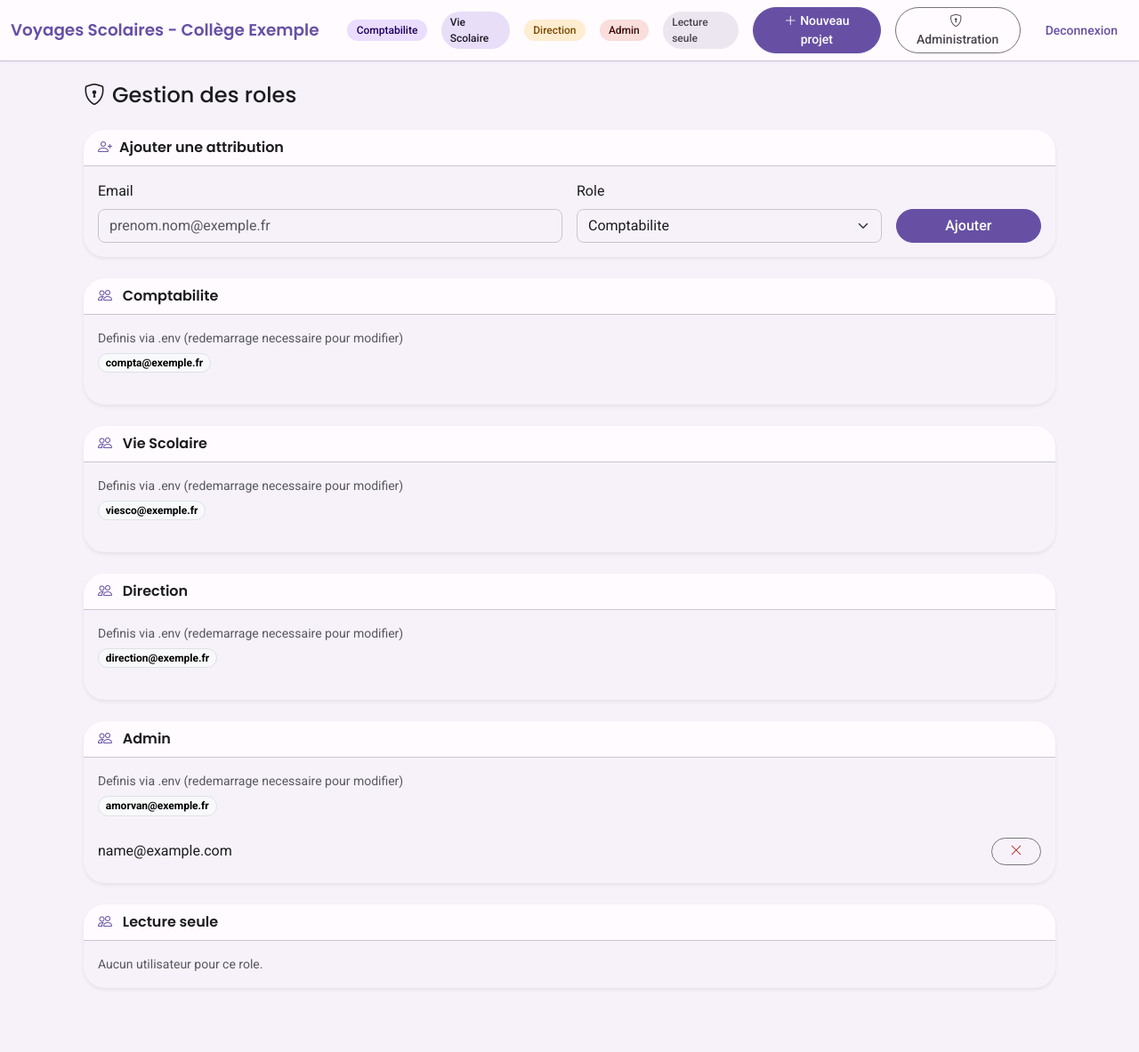
After one commit to AxelM35/fiche-projet-app, a Spring Boot app: page /admin/roles in a window 1280 px wide. The commit adds this page. Shown: the whole page at 89% size. Run offline with Spring Boot 4, Linux system fonts and the light colour scheme; the visitor is signed in with stand-in values (Sample User, id 1); tables that the repository leaves empty hold one stand-in row (values such as "Sample post"); some of the project's set-up classes (security, data sources, template engines, error pages and the like) are left out, and stand-ins take their place; some libraries are stand-ins or nearby versions.

Commit message:
Ajoute le dashboard Admin de gestion des roles
Premiere brique du chantier "Dashboard Admin" du cahier des charges :
un ROLE_ADMIN peut desormais attribuer/retirer des roles (COMPTA,
VIESCO, DIRECTION, ADMIN, LECTURE_SEULE) par email directement depuis
l'application, sans redemarrage.

- Nouvelle table role_attributions (migration Flyway V2), entite
  RoleAttribution, RoleAttributionRepository.
- RoleAdminService : ajouter()/retirer() reserves a ROLE_ADMIN
  (@PreAuthorize), listerParRole() pour l'affichage.
- CustomOAuth2UserService vérifie desormais l'union de deux sources
  pour chaque role : les listes .env (RolesProperties, inchangees) et
  les attributions en base. La base s'ajoute toujours aux listes .env,
  ne les remplace jamais - ROLES_ADMIN reste donc un filet de securite
  contre un verrouillage total en cas d'erreur de manipulation dans le
  dashboard admin (decision prise avec l'utilisateur).
- AdminController (/admin/roles) : reserve a ROLE_ADMIN y compris cote
  controleur (pas seulement service), car cette page expose la liste
  des emails par role, contrairement au reste de l'appli ou les
  donnees des dossiers sont volontairement ouvertes a tout utilisateur
  authentifie.
- admin-roles.html : une carte par role, listant separement les emails
  .env (lecture seule, badge "defini via .env") et les attributions en
  base (avec bouton de suppression), plus un formulaire d'ajout.
- Lien "Administration" dans la navbar, visible a ROLE_ADMIN.
- GlobalModelAttributes (@ControllerAdvice) : utilisateurConnecte
  centralise pour tous les controleurs (evite de le dupliquer dans
  AdminController), retire de ProjetController.

Tests : RoleAdminServiceTest (application du @PreAuthorize, normalisation
et deduplication des emails) et AdminControllerTest (acces reserve a
ROLE_ADMIN au niveau HTTP).

Reste a faire sur ce chantier (voir cahier des charges) : suppression/
archivage de projet par l'admin, autres fonctions a discuter.

```diff
--- /dev/null
+++ b/src/main/java/fr/ficheprojet/voyages/web/AdminController.java
@@ -0,0 +1,80 @@
+package fr.ficheprojet.voyages.web;
+
+import fr.ficheprojet.voyages.config.RolesProperties;
+import fr.ficheprojet.voyages.dto.RoleAttributionFormDTO;
+import fr.ficheprojet.voyages.model.RoleMetier;
+import fr.ficheprojet.voyages.service.RoleAdminService;
+import jakarta.validation.Valid;
+import lombok.RequiredArgsConstructor;
+import org.springframework.security.access.prepost.PreAuthorize;
+import org.springframework.stereotype.Controller;
+import org.springframework.ui.Model;
+import org.springframework.validation.BindingResult;
+import org.springframework.web.bind.annotation.GetMapping;
+import org.springframework.web.bind.annotation.ModelAttribute;
+import org.springframework.web.bind.annotation.PathVariable;
+import org.springframework.web.bind.annotation.PostMapping;
+import org.springframework.web.servlet.mvc.support.RedirectAttributes;
+
+import java.util.EnumMap;
+import java.util.List;
+import java.util.Map;
+
+/**
+ * Dashboard admin : gestion des attributions de roles. Reserve a ROLE_ADMIN
+ * au niveau du controleur (et non seulement du service) car il expose la
+ * liste des emails par role a toute personne qui en devinerait l'URL,
+ * contrairement au reste de l'application ou les donnees des dossiers sont
+ * volontairement consultables par tout utilisateur authentifie.
+ */
+@Controller
+@RequiredArgsConstructor
+@PreAuthorize("hasRole('ADMIN')")
+public class AdminController {
+
+    private final RoleAdminService roleAdminService;
+    private final RolesProperties rolesProperties;
+
+    @GetMapping("/admin/roles")
+    public String rolesAdmin(Model model) {
+        model.addAttribute("attributionsParRole", roleAdminService.listerParRole());
+        model.addAttribute("emailsEnvParRole", emailsEnvParRole());
+        model.addAttribute("nouvelleAttribution", new RoleAttributionFormDTO());
+        model.addAttribute("roles", RoleMetier.values());
+        return "admin-roles";
+    }
+
+    @PostMapping("/admin/roles")
+    public String ajouterAttribution(@Valid @ModelAttribute("nouvelleAttribution") RoleAttributionFormDTO dto,
+                                      BindingResult bindingResult, Model model,
+                                      RedirectAttributes redirectAttributes) {
+        if (bindingResult.hasErrors()) {
+            model.addAttribute("attributionsParRole", roleAdminService.listerParRole());
+            model.addAttribute("emailsEnvParRole", emailsEnvParRole());
+            model.addAttribute("roles", RoleMetier.values());
+            return "admin-roles";
+        }
+
+        roleAdminService.ajouter(dto.getEmail(), dto.getRole());
+        redirectAttributes.addFlashAttribute("messageSucces",
+                dto.getEmail() + " a bien recu le role " + dto.getRole() + ".");
+        return "redirect:/admin/roles";
+    }
+
+    @PostMapping("/admin/roles/{id}/supprimer")
+    public String retirerAttribution(@PathVariable Long id, RedirectAttributes redirectAttributes) {
+        roleAdminService.retirer(id);
+        redirectAttributes.addFlashAttribute("messageSucces", "L'attribution de role a ete retiree.");
+        return "redirect:/admin/roles";
+    }
+
+    private Map<RoleMetier, List<String>> emailsEnvParRole() {
+        Map<RoleMetier, List<String>> parRole = new EnumMap<>(RoleMetier.class);
+        parRole.put(RoleMetier.COMPTA, rolesProperties.getCompta());
+        parRole.put(RoleMetier.VIESCO, rolesProperties.getViesco());
+        parRole.put(RoleMetier.DIRECTION, rolesProperties.getDirection());
+        parRole.put(RoleMetier.ADMIN, rolesProperties.getAdmin());
+        parRole.put(RoleMetier.LECTURE_SEULE, rolesProperties.getLectureSeule());
+        return parRole;
+    }
+}
--- /dev/null
+++ b/src/main/resources/templates/admin-roles.html
@@ -0,0 +1,93 @@
+<!DOCTYPE html>
+<html lang="fr" xmlns:th="http://www.thymeleaf.org" xmlns:sec="http://www.thymeleaf.org/extras/spring-security">
+<head>
+    <meta charset="UTF-8">
+    <meta name="viewport" content="width=device-width, initial-scale=1">
+    <title>Gestion des roles - Voyages Scolaires</title>
+    <link href="https://cdn.jsdelivr.net/npm/bootstrap@5.3.3/dist/css/bootstrap.min.css" rel="stylesheet">
+    <link href="https://cdn.jsdelivr.net/npm/bootstrap-icons@1.11.3/font/bootstrap-icons.min.css" rel="stylesheet">
+    <link rel="preconnect" href="https://fonts.googleapis.com">
+    <link rel="preconnect" href="https://fonts.gstatic.com" crossorigin>
+    <link href="https://fonts.googleapis.com/css2?family=Poppins:wght@500;600;700&family=Roboto:wght@400;500;700&display=swap" rel="stylesheet">
+    <link th:href="@{/css/style.css}" rel="stylesheet">
+</head>
+<body>
+
+<nav th:replace="~{fragments/navbar :: navbar}"></nav>
+
+<div class="container px-4" style="padding-bottom: 3rem;">
+
+    <div class="alert alert-success alert-dismissible fade show" role="alert"
+         th:if="${messageSucces}" th:text="${messageSucces}">
+        <button type="button" class="btn-close" data-bs-dismiss="alert"></button>
+    </div>
+
+    <h1 class="h4 mb-4"><i class="bi bi-shield-lock me-2"></i>Gestion des roles</h1>
+
+    <!-- Carte : ajouter une attribution -->
+    <div class="card carte-formulaire shadow-sm">
+        <div class="card-header fw-semibold"><i class="bi bi-person-plus me-2"></i>Ajouter une attribution</div>
+        <div class="card-body">
+            <form th:action="@{/admin/roles}" th:object="${nouvelleAttribution}" method="post" class="row g-3 align-items-end">
+                <div class="col-md-6">
+                    <label class="form-label" for="email">Email</label>
+                    <input type="email" class="form-control" id="email" th:field="*{email}"
+                           th:classappend="${#fields.hasErrors('email')} ? 'is-invalid'" placeholder="prenom.nom@exemple.fr">
+                    <div class="invalid-feedback" th:if="${#fields.hasErrors('email')}" th:errors="*{email}"></div>
+                </div>
+                <div class="col-md-4">
+                    <label class="form-label" for="role">Role</label>
+                    <select class="form-select" id="role" th:field="*{role}"
+                            th:classappend="${#fields.hasErrors('role')} ? 'is-invalid'">
+                        <option th:each="role : ${roles}" th:value="${role}" th:switch="${role.name()}">
+                            <th:block th:case="'COMPTA'">Comptabilite</th:block>
+                            <th:block th:case="'VIESCO'">Vie Scolaire</th:block>
+                            <th:block th:case="'DIRECTION'">Direction</th:block>
+                            <th:block th:case="'ADMIN'">Admin</th:block>
+                            <th:block th:case="'LECTURE_SEULE'">Lecture seule</th:block>
+                        </option>
+                    </select>
+                    <div class="invalid-feedback" th:if="${#fields.hasErrors('role')}" th:errors="*{role}"></div>
+                </div>
+                <div class="col-md-2">
+                    <button type="submit" class="btn btn-primary w-100">Ajouter</button>
+                </div>
+            </form>
+        </div>
+    </div>
+
+    <!-- Une carte par role -->
+    <div class="card carte-formulaire shadow-sm" th:each="role : ${roles}">
+        <div class="card-header fw-semibold" th:switch="${role.name()}">
+            <i class="bi bi-people me-2"></i>
+            <th:block th:case="'COMPTA'">Comptabilite</th:block>
+            <th:block th:case="'VIESCO'">Vie Scolaire</th:block>
+            <th:block th:case="'DIRECTION'">Direction</th:block>
+            <th:block th:case="'ADMIN'">Admin</th:block>
+            <th:block th:case="'LECTURE_SEULE'">Lecture seule</th:block>
+        </div>
+        <div class="card-body">
+            <div th:if="${not #lists.isEmpty(emailsEnvParRole.get(role))}" class="mb-3">
+                <div class="text-muted small mb-1">Definis via .env (redemarrage necessaire pour modifier)</div>
+                <span class="badge text-bg-light border me-1 mb-1" th:each="email : ${emailsEnvParRole.get(role)}" th:text="${email}">email</span>
+            </div>
+
+            <div th:if="${#lists.isEmpty(attributionsParRole.get(role)) and #lists.isEmpty(emailsEnvParRole.get(role))}" class="text-muted small">
+                Aucun utilisateur pour ce role.
+            </div>
+
+            <ul class="list-unstyled mb-0" th:unless="${#lists.isEmpty(attributionsParRole.get(role))}">
+                <li th:each="attribution : ${attributionsParRole.get(role)}" class="d-flex justify-content-between align-items-center py-1">
+                    <span th:text="${attribution.email}">email</span>
+                    <form th:action="@{/admin/roles/{id}/supprimer(id=${attribution.id})}" method="post" class="d-inline">
+                        <button type="submit" class="btn btn-sm btn-outline-danger"><i class="bi bi-x-lg"></i></button>
+                    </form>
+                </li>
+            </ul>
+        </div>
+    </div>
+</div>
+
+<script src="https://cdn.jsdelivr.net/npm/bootstrap@5.3.3/dist/js/bootstrap.bundle.min.js"></script>
+</body>
+</html>
--- a/src/main/resources/templates/fragments/navbar.html
+++ b/src/main/resources/templates/fragments/navbar.html
@@ -12,6 +12,7 @@
             <span class="chip-role chip-role-admin" sec:authorize="hasRole('ADMIN')">Admin</span>
             <span class="chip-role chip-role-lecture-seule" sec:authorize="hasRole('LECTURE_SEULE')">Lecture seule</span>
             <a class="btn btn-primary btn-sm" sec:authorize="hasRole('PROF')" th:href="@{/projets/nouveau}"><i class="bi bi-plus-lg me-1"></i>Nouveau projet</a>
+            <a class="btn btn-outline-secondary btn-sm" sec:authorize="hasRole('ADMIN')" th:href="@{/admin/roles}"><i class="bi bi-shield-lock me-1"></i>Administration</a>
             <form th:action="@{/logout}" method="post" class="mb-0">
                 <button type="submit" class="btn btn-text btn-sm">Deconnexion</button>
             </form>
```
Also changed, not shown: docs/CAHIER_DES_CHARGES.md (+3 -0 lines), src/main/java/fr/ficheprojet/voyages/dto/RoleAttributionFormDTO.java (added, +20 -0 lines), src/main/java/fr/ficheprojet/voyages/model/RoleAttribution.java (added, +51 -0 lines), src/main/java/fr/ficheprojet/voyages/model/RoleMetier.java (added, +15 -0 lines), src/main/java/fr/ficheprojet/voyages/repository/RoleAttributionRepository.java (added, +14 -0 lines), src/main/java/fr/ficheprojet/voyages/security/CustomOAuth2UserService.java (+21 -8 lines), src/main/java/fr/ficheprojet/voyages/service/RoleAdminService.java (added, +54 -0 lines), src/main/java/fr/ficheprojet/voyages/web/GlobalModelAttributes.java (added, +19 -0 lines), src/main/java/fr/ficheprojet/voyages/web/ProjetController.java (+0 -7 lines), src/main/resources/db/migration/V2__role_attributions.sql (added, +11 -0 lines), README.md, 2 other files.
